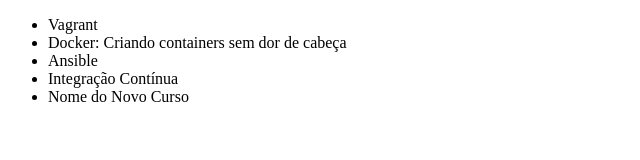
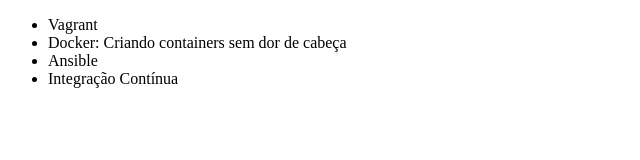
Before and after one commit to Skema1114/git-e-github-curso-alura, a plain HTML site: page index.html in a window 1280 px wide. Shown: the whole page, without its empty margins (0-640 px from the left). Drawn offline with Linux system fonts and the light colour scheme.

```diff
--- a/index.html
+++ b/index.html
@@ -14,7 +14,6 @@
       <li>Docker: Criando containers sem dor de cabeça</li>
       <li>Ansible</li>
       <li>Integração Contínua</li>
-      <li>Nome do Novo Curso</li>
     </ul>
   </body>
 </html>
```
